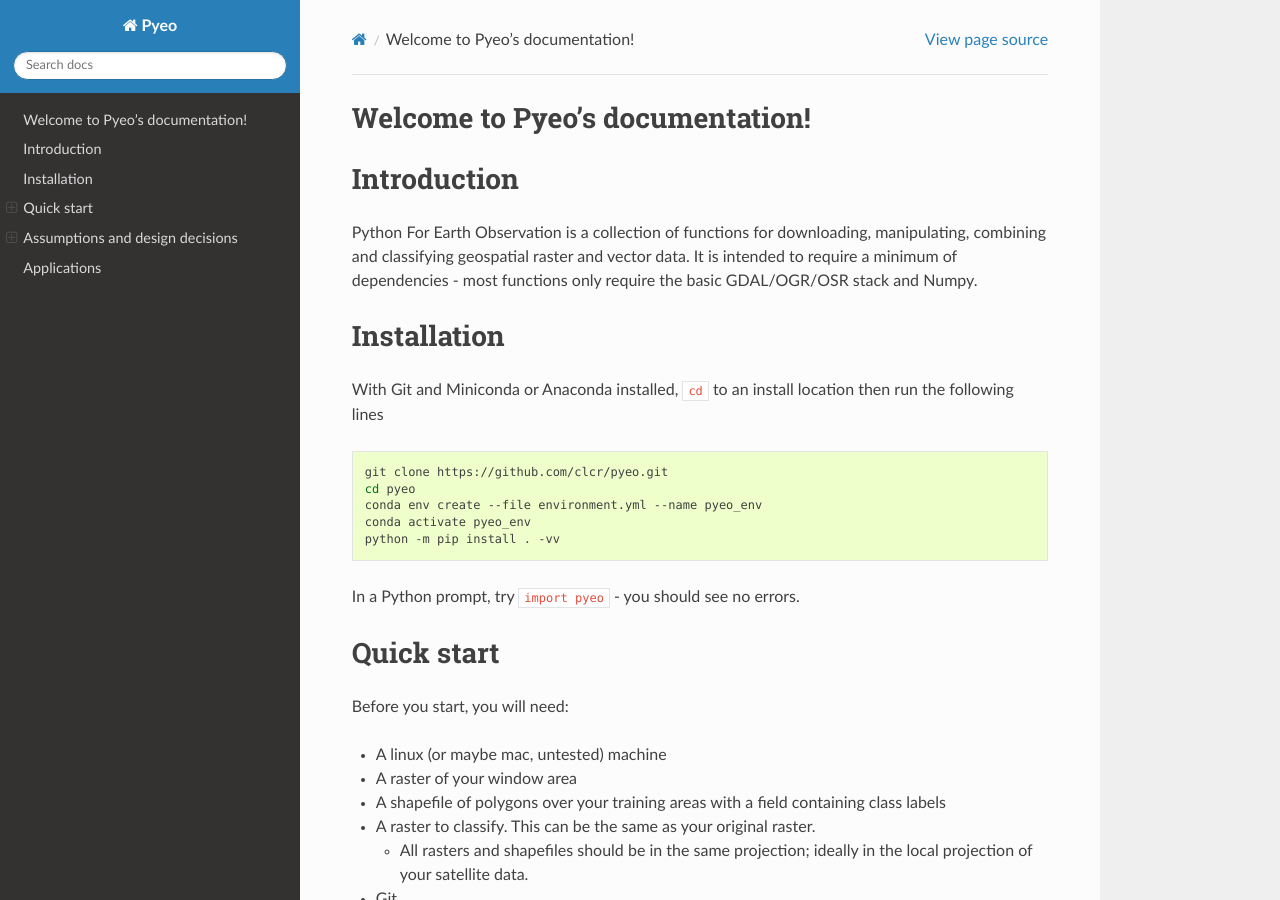
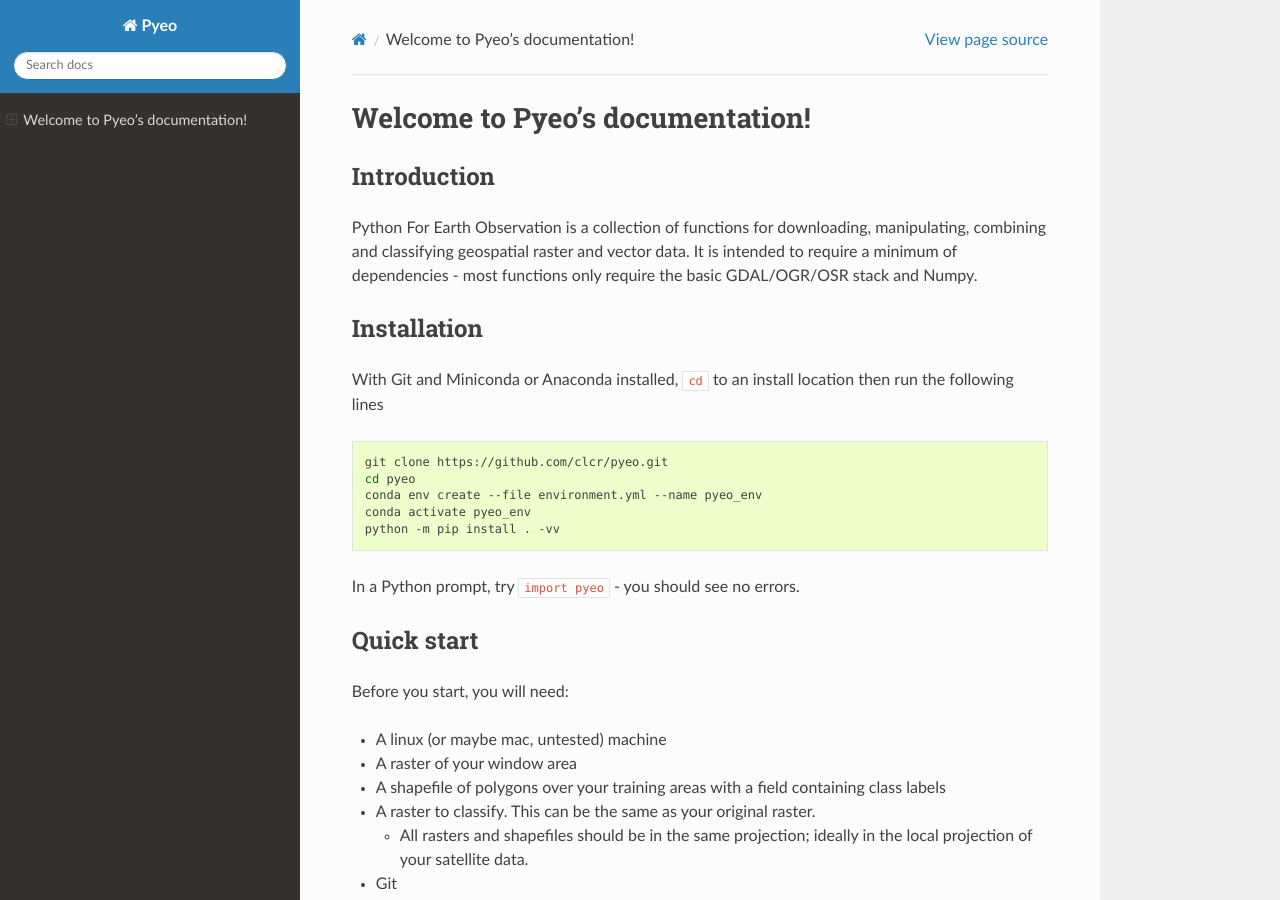
Before and after one commit to clcr/pyeo, a Sphinx documentation site: the page built from docs/source/index.rst, in a window 1280 px wide and 900 px high. Built offline with Sphinx 7.4.7 and the Read the Docs theme 2.0.0, drawn with Linux system fonts in a browser that asks for light colours; pages that are not in the unit, such as notebooks, are missing from menus.

Commit message:
Building and cleaning up docs

```diff
--- a/docs/source/index.rst
+++ b/docs/source/index.rst
@@ -3,8 +3,9 @@
    You can adapt this file completely to your liking, but it should at least
    contain the root `toctree` directive.
 
+********************************
 Welcome to Pyeo's documentation!
-================================
+********************************
 
 .. toctree::
    :caption: Contents:
@@ -26,7 +28,7 @@ the basic GDAL/OGR/OSR stack and Numpy.
 
 
 Installation
-============
+############
 
 With Git and Miniconda or Anaconda installed, :code:`cd` to an install location then run the following lines
 
@@ -41,21 +43,21 @@ With Git and Miniconda or Anaconda installed, :code:`cd` to an install location
 In a Python prompt, try  :code:`import pyeo` - you should see no errors.
 
 Quick start
-===========
+###########
 Before you start, you will need:
 
-- A linux (or maybe mac, untested) machine
-- A raster of your window area
-- A shapefile of polygons over your training areas with a field containing class labels
-- A raster to classify. This can be the same as your original raster.
+* A linux (or maybe mac, untested) machine
+* A raster of your window area
+* A shapefile of polygons over your training areas with a field containing class labels
+* A raster to classify. This can be the same as your original raster.
 
-  - All rasters and shapefiles should be in the same projection; ideally in the local projection of your satellite data.
-- Git
-- Anaconda/Miniconda
+  * All rasters and shapefiles should be in the same projection; ideally in the local projection of your satellite data.
+* Git
+* Anaconda/Miniconda
 
 
 Use
-----
+***
 To create a model
 
 .. code-block:: bash
@@ -68,44 +70,51 @@ To create a model
    classify_image your_raster model.pkl output_image.tif
 
 Assumptions and design decisions
-=====================================
+################################
 
 Rasters
--------
+*******
 
 When working with raster data (geotiff, .jp2, ect) using Pyeo, the folllowing assumtions have been made:
 
-- Any function that reads a raster can read from any gdal-readable format
-- All interim rasters are stored internally as a geotiff
-- All internal rasters have a .tif extension in the filename
-- Unless otherwise stated, **all rasters are assumed to be in a projected coordinate system** - i.e. in meters.
+* Any function that reads a raster can read from any gdal-readable format
+* All interim rasters are stored internally as a geotiff
+* All internal rasters have a .tif extension in the filename
+* Unless otherwise stated, **all rasters are assumed to be in a projected coordinate system** - i.e. in meters.
   Functions may fail if passed a raster in lat-long projection
 
 Masks
------
+*****
 Some Pyeo functions include options for applying masks.
 
-- A raster may have an associated mask
-- A mask is a geotif with an identical name as the raster it's masking with a .msk extension
-   - For example, the mask for my_sat_image.tif is my_sat_image.msk
-- A mask is
-   - a single band raster
-   - of identical height, width and resolution of the related image
-   - contains values 0 or 1
-- A mask is applied by multiplying it with each band of its raster
-   - So any pixel with a 0 in its mask will be removed, and a 1 will be kept
+* A raster may have an associated mask
+
+* A mask is a geotif with an identical name as the raster it's masking with a .msk extension
+
+   * For example, the mask for my_sat_image.tif is my_sat_image.msk
+
+* A mask is
+
+   * a single band raster
+   * of identical height, width and resolution of the related image
+   * contains values 0 or 1
+
+* A mask is applied by multiplying it with each band of its raster
+
+   * So any pixel with a 0 in its mask will be removed, and a 1 will be kept
 
 Timestamps
-----------
+**********
 
-- Pyeo uses the same timestamp convention as ESA: yyyymmddThhmmss
-   - For example, 1PM on 27th December 2020 would be 20201227T130000
-- All timestamps are in UTC
+* Pyeo uses the same timestamp convention as ESA: yyyymmddThhmmss
+
+   * For example, 1PM on 27th December 2020 would be 20201227T130000
+* All timestamps are in UTC
 
 Models
-------
+******
 
-- All models are serialised and deserialised using joblib.dump or joblib.load
+* All models are serialised and deserialised using joblib.dump or joblib.load
 
 
 A small test suite is located in pyeo/tests/pyeo_tests.py; this is designed for use with py.test.
@@ -113,7 +122,7 @@ Some example applications and demos are in pyeo/apps; for an illustration of the
 pyeo/apps/change_detection/simple_s2_change_detection.py is recommended.
 
 Applications
-============
+############
 
 .. automodule:: pyeo.apps.change_detection.image_comparison
 
--- /dev/null
+++ b/docs/source/terrain_correction.rst
@@ -0,0 +1,3 @@
+.. title:: pyeo.terrain_correction
+.. automodule:: pyeo.terrain_correction
+   :members:
```
Also changed, not shown: other parts of docs/source/index.rst (+2 -1 lines), 17 other files.
